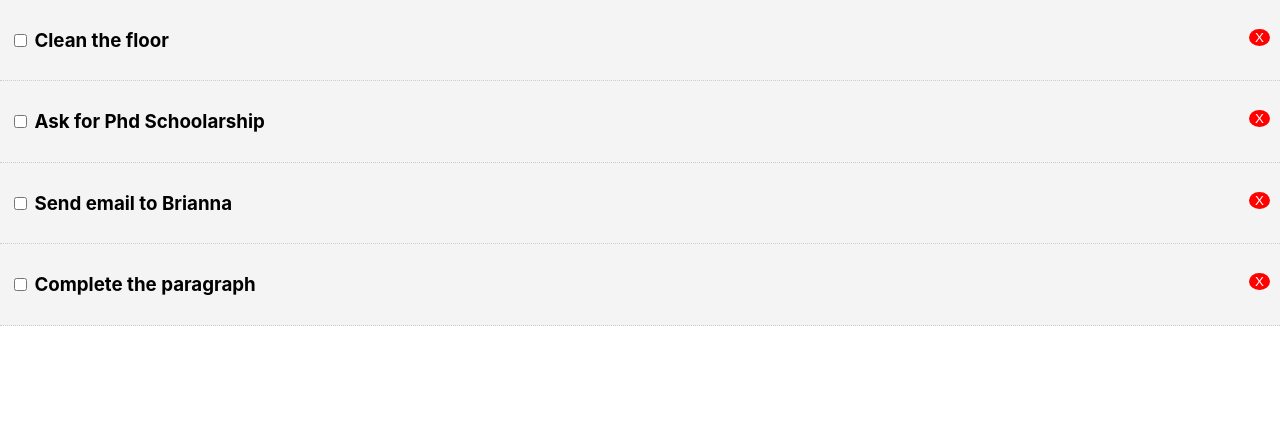
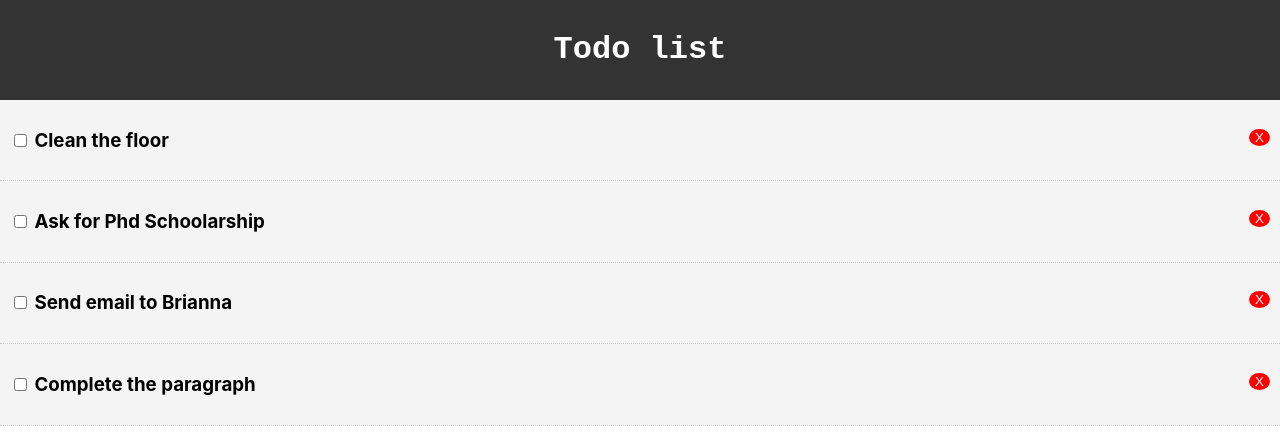
Before and after one commit to davishoang96/reactjs_todos, a React (Create React App) app: page / in a window 1280 px wide. Shown: the top 434 px of the page. Built offline with nearby package versions, Linux system fonts and the light colour scheme.

Commit message:
Added Header

```diff
--- a/src/App.js
+++ b/src/App.js
@@ -1,6 +1,7 @@
 import React, { Component } from 'react';
 import Todos from './Components/Todos'
 import { render } from '@testing-library/react';
+import Header from './Components/layouts/Header'
 
 export class App extends Component {
 
@@ -52,6 +53,7 @@ export class App extends Component {
 
       <div className="App">
         <header className="App-header">
+          <Header />
           <Todos todos={this.state.todos} markCompleted={this.markCompleted} delTodo={this.delTodo} />
         </header>
       </div>
--- /dev/null
+++ b/src/Components/layouts/Header.js
@@ -0,0 +1,20 @@
+import React, { Component } from 'react'
+
+export default class Header extends Component {
+  render() {
+    return (
+      <div style={headerStyle}>
+        <h1> Todo list </h1>
+      </div>
+    )
+  }
+}
+
+const headerStyle = {
+  background: '#333',
+  color: '#fff',
+  textAlign: 'center',
+  padding: '10px',
+  fontFamily: 'monospace,monaco',
+
+}
```
